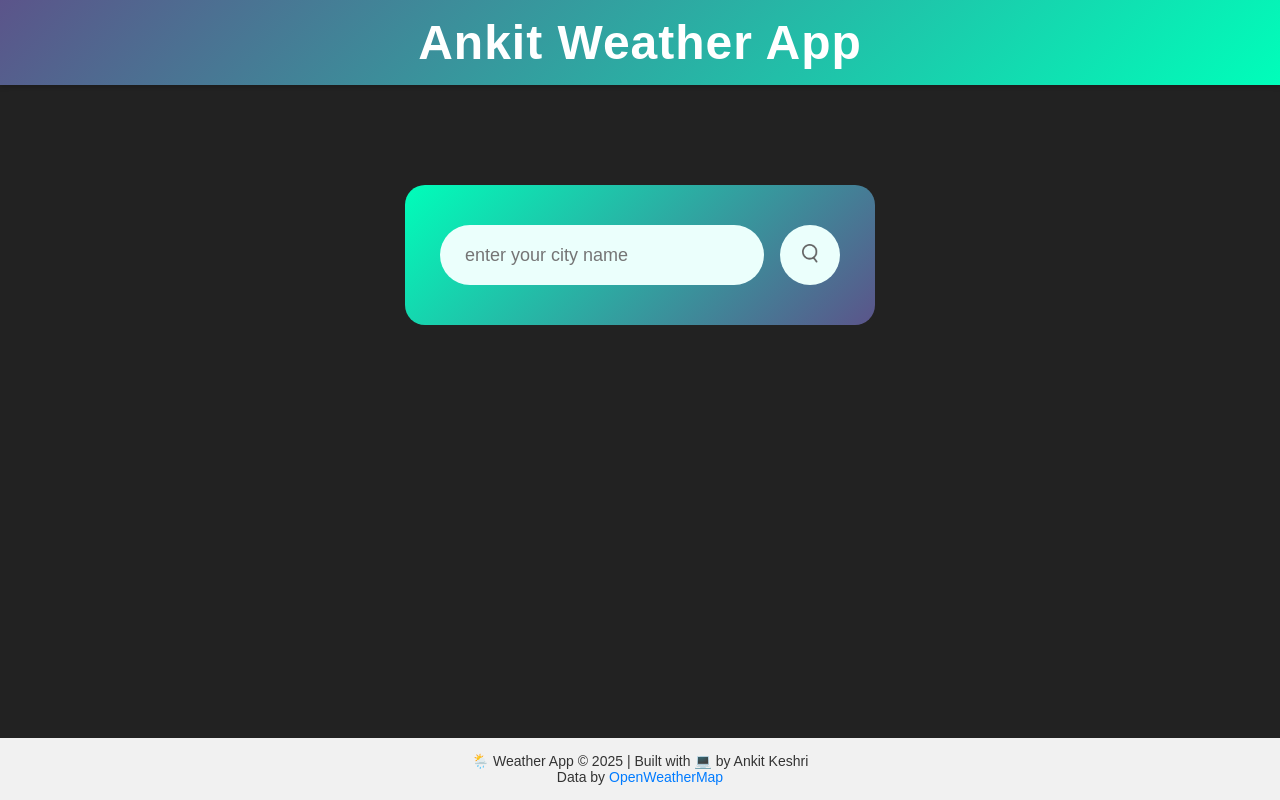
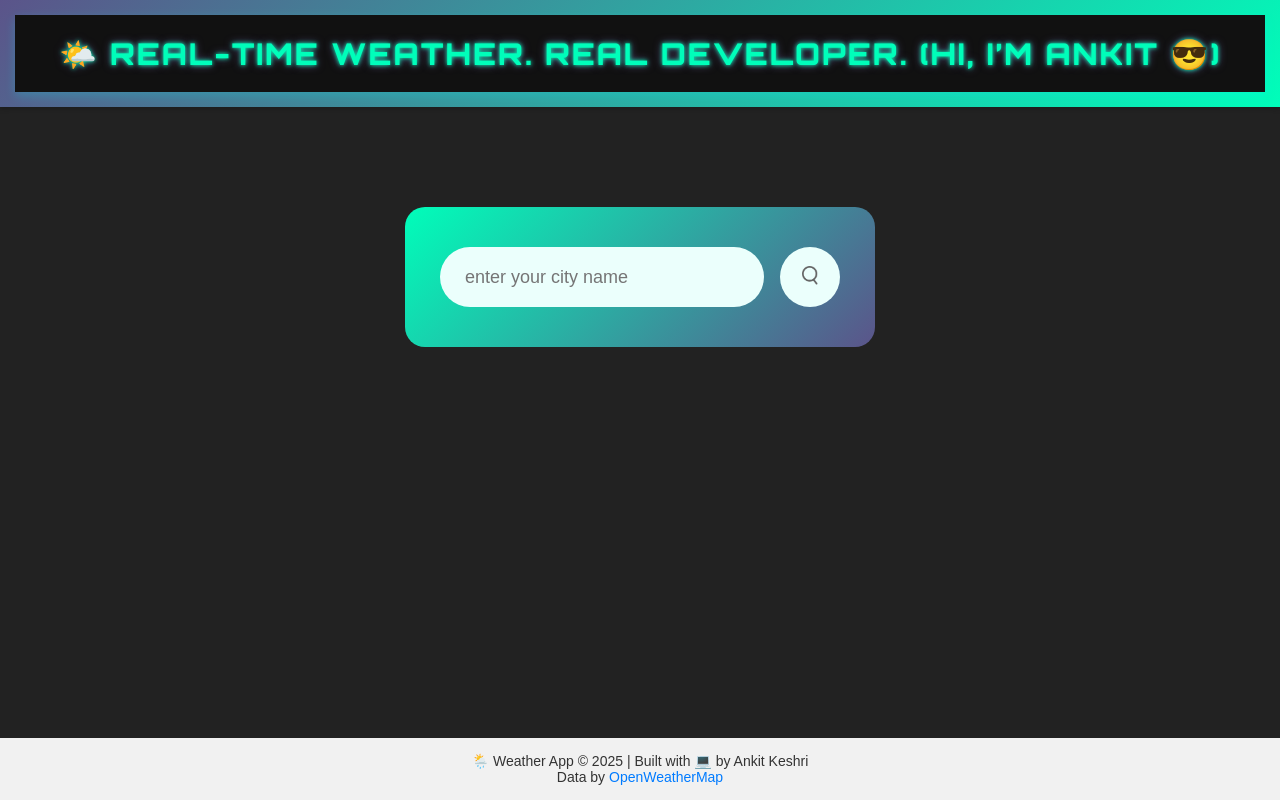
Before and after one commit to ankit9973432800/Weather-App-by-Ankit, a plain HTML site: page index.html in a window 1280 px wide. Drawn offline with Linux system fonts and the light colour scheme; no server answers.

Commit message:
Update index.html

```diff
--- a/index.html
+++ b/index.html
@@ -5,11 +5,27 @@
     <meta name="viewport" content="width=device-width, initial-scale=1.0">
     <title>Whether App:Ankit</title>
     <link rel="stylesheet" href="style.css">
+    <link href="https://fonts.googleapis.com/css2?family=Orbitron:wght@600;800&display=swap" rel="stylesheet">
+
 </head>
 <body>
-     <header class="navbar">
-    <h1>Ankit Weather App</h1>
-  </header>
+<header class="navbar">
+  <h1 style="
+    font-family: 'Orbitron', sans-serif;
+    font-size: 30px;
+    font-weight: 700;
+    text-transform: uppercase;
+    letter-spacing: 2px;
+    text-align: center;
+    padding: 20px 10px;
+    color: #00feba;
+    background-color: #111;
+    text-shadow: 0 0 4px #00feba, 0 0 8px #5b548a;
+    box-shadow: 0 4px 10px rgba(0,255,255,0.2);
+  ">
+    🌤️ Real-time Weather. Real Developer. (Hi, I’m Ankit 😎)
+  </h1>
+</header>
 <main class="main-content">
     <div class="card">
         <div class="search">
```
